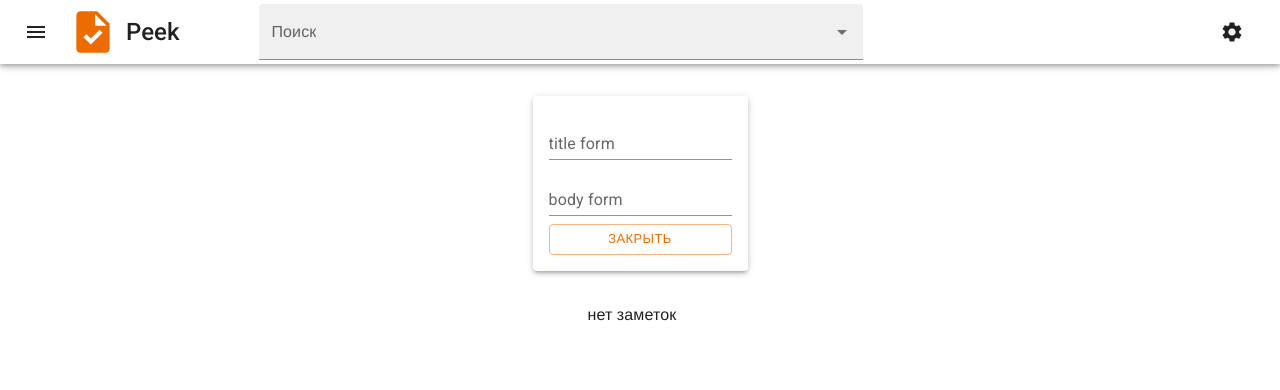
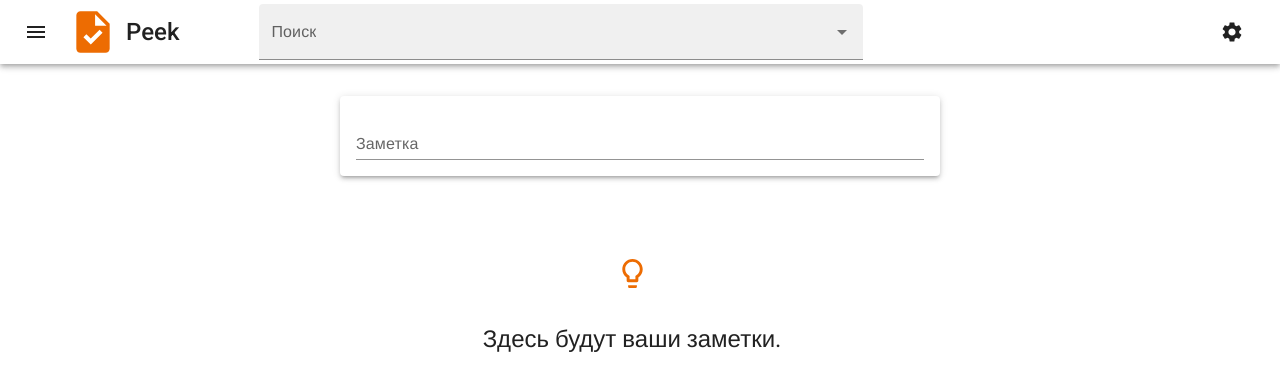
Before and after one commit to stelsp/peek, a React (Create React App) app: page / in a window 1280 px wide. Shown: the top 390 px of the page. Built offline with nearby package versions, Linux system fonts and the light colour scheme; a web font is replaced by a local one.

Commit message:
feat: styles / file's directories small refactor

```diff
--- a/src/App.tsx
+++ b/src/App.tsx
@@ -1,8 +1,9 @@
 import React, { FC, useState } from "react";
-import Form, { Workspace } from "./components/Form";
+import Form from "./components/Form";
 import Header from "./components/Header";
 import SideBar from "./components/SideBar";
 import { Container } from "@mui/material";
+import { Workspace } from "./components/Workspace";
 
 const App: FC = () => {
   const [sideBarOpen, setSideBarOpen] = useState(false);
--- a/src/components/Form/index.tsx
+++ b/src/components/Form/index.tsx
@@ -1,81 +1,15 @@
 import React, { FC, useState } from "react";
 import { useData } from "../../context/context";
 import ClickAwayListener from "@mui/material/ClickAwayListener";
-import { INote } from "../../context/types";
-import { Box, Button, Grid, Paper, TextField } from "@mui/material";
-
-const Item: FC<INote> = ({ status, id, label, body }) => {
-  const { deleteNote, changeNoteLabel, changeNoteBody, changeNoteStatus } =
-    useData()!;
-
-  return (
-    <Grid item>
-      <Paper
-        elevation={3}
-        sx={{
-          width: "max-content",
-          p: 2,
-          br: 4,
-          display: "flex",
-          flexDirection: "column",
-          gap: 1,
-        }}
-      >
-        <TextField
-          label="title"
-          variant="standard"
-          type="text"
-          value={label}
-          onChange={(e) => changeNoteLabel(e.target.value, id)}
-        />
-        <TextField
-          label="body"
-          variant="standard"
-          type="text"
-          value={body}
-          onChange={(e) => changeNoteBody(e.target.value, id)}
-        />
-        <Button
-          variant="contained"
-          type="button"
-          size="small"
-          color="warning"
-          onClick={() => deleteNote(id)}
-        >
-          Delete
-        </Button>
-        <Button
-          variant="outlined"
-          type="button"
-          size="small"
-          color="warning"
-          onClick={() => changeNoteStatus(!status, id)}
-        >
-          Toggle
-        </Button>
-      </Paper>
-    </Grid>
-  );
-};
-
-export const Workspace: FC = () => {
-  const { notes } = useData()!;
-  return (
-    <Grid container spacing={2} sx={{ pt: 4, justifyContent: "center" }}>
-      {notes.length > 0 ? (
-        notes.map((item, index) => <Item key={index} {...item} />)
-      ) : (
-        <p>нет заметок</p>
-      )}
-    </Grid>
-  );
-};
+import { Box, Button, Paper, TextField } from "@mui/material";
 
 const Form: FC = () => {
   const { addNote } = useData()!;
   const [note, setNote] = useState({ label: "", body: "" });
+  const [state, setState] = useState(false);
 
   const handleClickAway = () => {
+    setState(false);
     if (note.label === "" && note.body === "") return null;
     addNote(note.label, note.body);
     setNote({ label: "", body: "" });
@@ -83,13 +17,18 @@ const Form: FC = () => {
 
   return (
     <ClickAwayListener onClickAway={handleClickAway}>
-      <form
-        style={{ width: "max-content", marginInline: "auto" }}
+      <Box
+        component="form"
+        sx={{ width: 600, marginInline: "auto" }}
         onSubmit={(e) => {
           e.preventDefault();
-          if (note.label === "" && note.body === "") return null;
+          if (note.label === "" && note.body === "") {
+            setState(false);
+          } else {
             addNote(note.label, note.body);
             setNote({ label: "", body: "" });
+            setState(false);
+          }
         }}
         action="submit"
       >
@@ -104,25 +43,34 @@ const Form: FC = () => {
             gap: 1,
           }}
         >
+          {state && (
             <TextField
-            label="title form"
+              label="Заголовок"
               variant="standard"
-            type="text"
               value={note.label}
               onChange={(e) => setNote({ ...note, label: e.target.value })}
             />
+          )}
           <TextField
-            label="body form"
+            label="Заметка"
             variant="standard"
-            type="text"
             value={note.body}
+            onClick={() => setState(true)}
             onChange={(e) => setNote({ ...note, body: e.target.value })}
           />
-          <Button variant="outlined" type="submit" size="small" color="warning">
+          {state && (
+            <Button
+              variant="text"
+              type="submit"
+              size="small"
+              color="warning"
+              sx={{ ml: "auto" }}
+            >
               Закрыть
             </Button>
+          )}
         </Paper>
-      </form>
+      </Box>
     </ClickAwayListener>
   );
 };
--- a/src/components/Header/index.tsx
+++ b/src/components/Header/index.tsx
@@ -6,6 +6,7 @@ import IconButton from "@mui/material/IconButton";
 import SettingsIcon from "@mui/icons-material/Settings";
 import MenuItem from "@mui/material/MenuItem";
 import Menu from "@mui/material/Menu";
+import Box from "@mui/material/Box";
 import SearchBar from "../SearchBar";
 import MenuIcon from "@mui/icons-material/Menu";
 import TaskIcon from "@mui/icons-material/Task";
@@ -50,19 +51,11 @@ const Header: FC<HeaderProps> = ({ setSideBarOpen }) => {
           Peek
         </Typography>
         <SearchBar />
-        <div style={{ marginLeft: "auto" }}>
-          <IconButton
-            size="large"
-            aria-label="account of current user"
-            aria-controls="menu-appbar"
-            aria-haspopup="true"
-            onClick={handleMenu}
-            color="inherit"
-          >
+        <Box sx={{ ml: "auto" }}>
+          <IconButton size="large" onClick={handleMenu} color="inherit">
             <SettingsIcon />
           </IconButton>
           <Menu
-            id="menu-appbar"
             anchorEl={anchorEl}
             anchorOrigin={{
               vertical: "top",
@@ -79,7 +72,7 @@ const Header: FC<HeaderProps> = ({ setSideBarOpen }) => {
             <MenuItem onClick={clearAllNotes}>Удалить все заметки</MenuItem>
             <MenuItem onClick={handleClose}>Сменить тему</MenuItem>
           </Menu>
-        </div>
+        </Box>
       </Toolbar>
     </AppBar>
   );
--- /dev/null
+++ b/src/components/Workspace/index.tsx
@@ -0,0 +1,134 @@
+import React, { FC, useState } from "react";
+import ListIcon from "@mui/icons-material/List";
+import PushPinIcon from "@mui/icons-material/PushPin";
+import LightbulbOutlinedIcon from "@mui/icons-material/LightbulbOutlined";
+import {
+  Box,
+  Grid,
+  IconButton,
+  Menu,
+  MenuItem,
+  Paper,
+  TextField,
+  Typography,
+} from "@mui/material";
+import { useData } from "../../context/context";
+import { INote } from "../../context/types";
+
+interface IconBarProps {
+  status: boolean;
+  id: string;
+}
+
+const IconBar: FC<IconBarProps> = ({ status, id }) => {
+  const { deleteNote, changeNoteStatus } = useData()!;
+
+  const [anchorEl, setAnchorEl] = useState<null | HTMLElement>(null);
+
+  const handleMenu = (event: React.MouseEvent<HTMLElement>) => {
+    setAnchorEl(event.currentTarget);
+  };
+
+  const handleClose = () => {
+    setAnchorEl(null);
+  };
+  return (
+    <Box sx={{ ml: "auto" }}>
+      <IconButton size="large" onClick={handleMenu}>
+        <ListIcon onClick={() => changeNoteStatus(!status, id)} />
+      </IconButton>
+      <Menu
+        anchorEl={anchorEl}
+        anchorOrigin={{
+          vertical: "top",
+          horizontal: "right",
+        }}
+        keepMounted
+        transformOrigin={{
+          vertical: "top",
+          horizontal: "right",
+        }}
+        open={Boolean(anchorEl)}
+        onClose={handleClose}
+      >
+        <MenuItem onClick={() => deleteNote(id)}>Удалить заметку</MenuItem>
+        <MenuItem onClick={() => null}>В архив</MenuItem>
+      </Menu>
+      <IconButton size="large">
+        <PushPinIcon />
+      </IconButton>
+    </Box>
+  );
+};
+
+const List: FC<INote> = ({ status, id, label, body }) => {
+  const { changeNoteLabel, changeNoteBody } = useData()!;
+
+  const handleLabelChange = (
+    e: React.ChangeEvent<HTMLInputElement | HTMLTextAreaElement>,
+    id: string
+  ) => changeNoteLabel(e.target.value, id);
+
+  const handleBodyChange = (
+    e: React.ChangeEvent<HTMLInputElement | HTMLTextAreaElement>,
+    id: string
+  ) => changeNoteBody(e.target.value, id);
+
+  return (
+    <Grid item>
+      <Paper
+        elevation={3}
+        sx={{
+          width: 600,
+          p: 2,
+          br: 4,
+          display: "flex",
+          flexDirection: "column",
+          gap: 1,
+        }}
+      >
+        <TextField
+          label="Заголовок"
+          variant="standard"
+          fullWidth
+          value={label}
+          onChange={(e) => handleLabelChange(e, id)}
+        />
+        <TextField
+          label="Заметка"
+          variant="standard"
+          fullWidth
+          onChange={(e) => handleBodyChange(e, id)}
+          value={body}
+        />
+        <IconBar status={status} id={id} />
+      </Paper>
+    </Grid>
+  );
+};
+
+export const Workspace: FC = () => {
+  const { notes } = useData()!;
+  return (
+    <Grid container spacing={2} sx={{ pt: 4, justifyContent: "center" }}>
+      {notes.length > 0 ? (
+        notes.map((item, index) => <List key={index} {...item} />)
+      ) : (
+        <Box
+          sx={{
+            display: "flex",
+            flexDirection: "column",
+            alignItems: "center",
+            gap: 4,
+            mt: 8,
+          }}
+        >
+          <LightbulbOutlinedIcon fontSize="large" color="warning" />
+          <Typography variant="h5" component="p">
+            Здесь будут ваши заметки.
+          </Typography>
+        </Box>
+      )}
+    </Grid>
+  );
+};
--- a/src/context/context.tsx
+++ b/src/context/context.tsx
@@ -13,7 +13,7 @@ const DataProvider: FC<IDataProvider> = ({ children }) => {
 
   const addNote = (label: string, body: string) => {
     const newNote = { label, body, status: false, id: String(Date.now()) };
-    const newNotes = [...notes, newNote];
+    const newNotes = [newNote, ...notes];
     setNotes(newNotes);
   };
 
```
Lines whose indentation alone changed are shown as unchanged.
